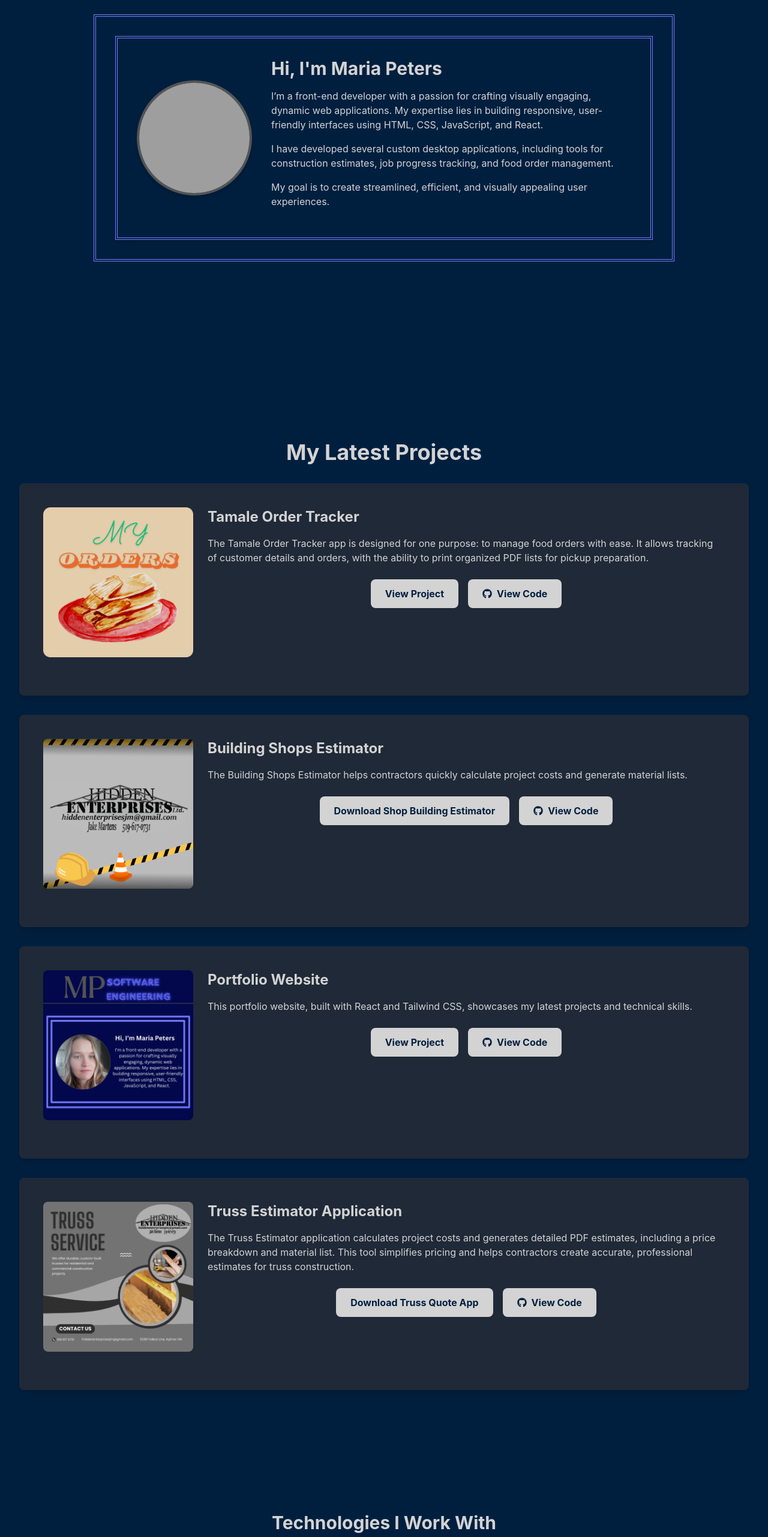
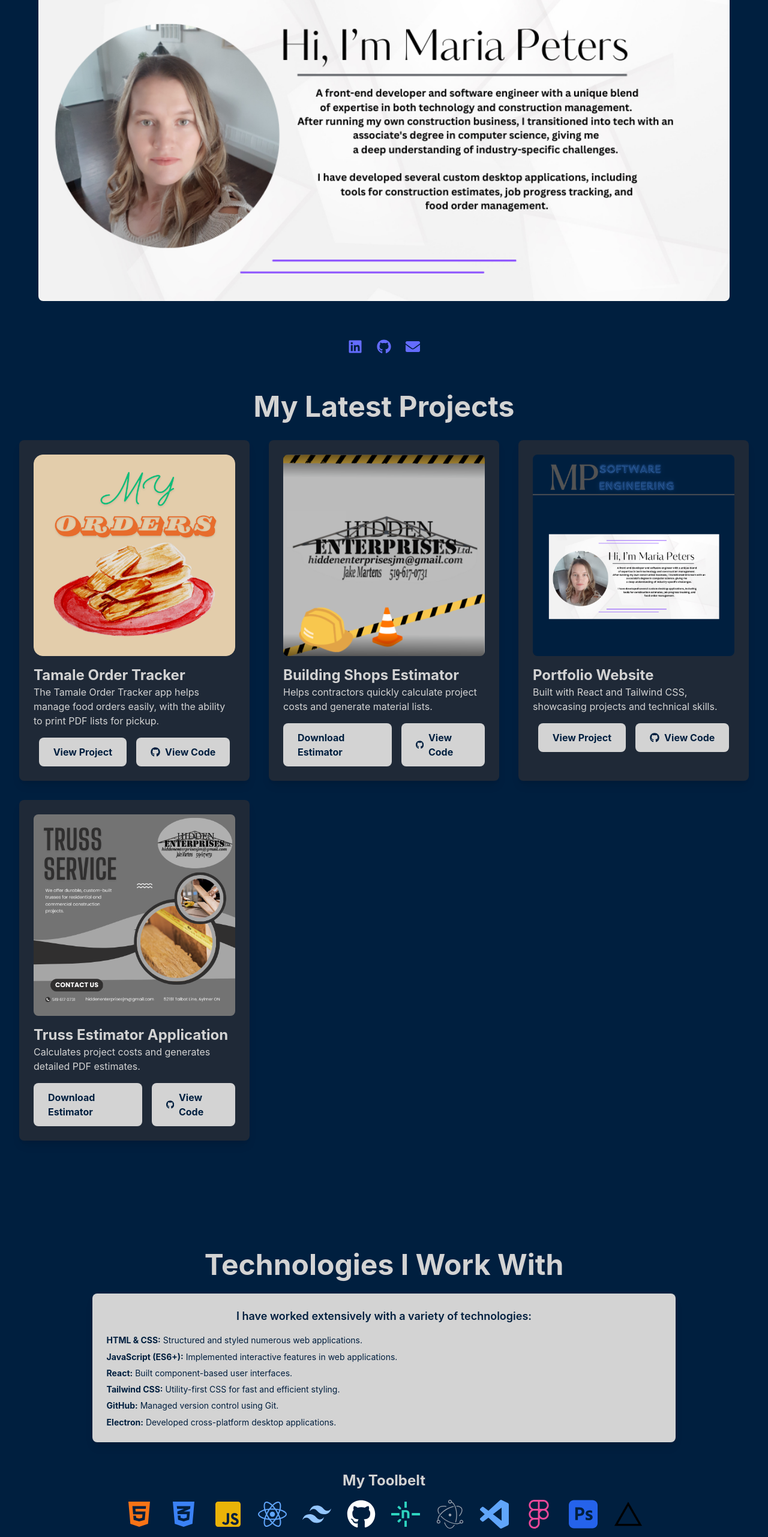
Before and after one commit to Marysgithub321/my-portfolio, a React (Vite) app: page / in a window 1280 px wide. Shown: the part 234-2797 px from the top of the page at 60% size. Built offline with nearby package versions, Linux system fonts and the light colour scheme; grey boxes are pictures that could not be loaded.

Commit message:
adding media queries

```diff
--- a/src/components/HomeHeader.jsx
+++ b/src/components/HomeHeader.jsx
@@ -46,7 +46,7 @@ const HomeHeader = () => {
       {/* Line under the logo */}
       <hr
         ref={lineRef}
-        className="absolute top-[90px] left-0 border-0 border-t-2 border-[#545454]"
+        className="absolute top-[100px] left-0 border-0 border-t-2 border-[#545454]"
         style={{ width: '100%' }}
       />
 
--- a/src/index.css
+++ b/src/index.css
@@ -5,8 +5,8 @@
 
 /* Custom global styles */
 :root {
-  --header-height: 120px; /* Adjusted header height */
-  --footer-height: 100px; /* Example footer height */
+  --header-height: 120px;
+  --footer-height: 100px;
   color-scheme: light dark;
   background-color: #242424;
   color: rgba(255, 255, 255, 0.87);
@@ -75,29 +75,16 @@ header {
   z-index: 50;
 }
 
-/* Sparkle effect animation */
-@keyframes sparkle {
-  0% {
-    opacity: 0;
-    transform: scale(0);
-  }
-  50% {
-    opacity: 1;
-    transform: scale(1.2);
-  }
-  100% {
-    opacity: 0;
-    transform: scale(0);
+@media (max-width: 768px) {
+  header {
+    height: 80px; /* Smaller header height on mobile */
   }
 }
 
-.sparkle {
-  position: absolute;
-  width: 10px;
-  height: 10px;
-  background: white;
-  border-radius: 50%;
-  animation: sparkle 2s infinite ease-in-out;
+@media (max-width: 480px) {
+  header {
+    height: 60px;
+  }
 }
 
 /* Responsive layout and header adjustments */
@@ -112,11 +99,11 @@ header {
 
   img {
     width: 100%;
+    height: auto;
   }
 
   header {
-    height: var(--header-height);
-    background-color: #1a1a1a;
+    height: 80px;
   }
 }
 
@@ -125,17 +112,7 @@ header {
     padding: 0.5rem;
   }
 
-  /* Fix for mobile screens */
   header {
-    height: 120px;
-  }
-
-  .lg\:hidden.absolute {
-    top: 45px;
-    right: 8px;
-  }
-
-  .max-w-lg {
-    max-width: 90%;
+    height: 60px;
   }
 }
--- a/src/pages/Home.jsx
+++ b/src/pages/Home.jsx
@@ -1,104 +1,104 @@
-import React, { useRef, useEffect } from "react";
-import gsap from "gsap";
-import HomeHeader from "../components/HomeHeader"; // Import HomeHeader
-import Footer from "../components/Footer"; // Import Footer
-import HeadShot from "../images/HeadShot.png"; // Import your headshot for About Me
-import VercelLogo from '../images/vercel_logo.png'; // Import Vercel logo
-import MyOrders from '../images/MyOrders.png'; // Make sure the image path is correct
-import shopLogo from '../images/shopLogo.png'; // Import shopLogo
-import MyCard from '../images/MyCard.png'; // Import your portfolio card image
-import Truss from '../images/Truss.png'; // Make sure the image path is correct
+import React from "react";
+import HomeHeader from "../components/HomeHeader";
+import Footer from "../components/Footer";
+import Hero from "../images/Hero.png";
+import VercelLogo from "../images/vercel_logo.png";
+import MyLogo from "../images/MyLogo.png";
+import shopLogo from "../images/shopLogo.png";
+import Truss from "../images/Truss.png";
+import MyOrders from "../images/MyOrders.png";
 
-import { FaLinkedin, FaEnvelope, FaGithub, FaHtml5, FaCss3Alt, FaReact, FaJsSquare } from 'react-icons/fa';
-import { SiTailwindcss, SiNetlify, SiElectron, SiVisualstudiocode, SiCanva, SiFigma, SiAdobephotoshop } from 'react-icons/si';
+import {
+  FaLinkedin,
+  FaEnvelope,
+  FaGithub,
+  FaHtml5,
+  FaCss3Alt,
+  FaReact,
+  FaJsSquare,
+} from "react-icons/fa";
+import {
+  SiTailwindcss,
+  SiNetlify,
+  SiElectron,
+  SiVisualstudiocode,
+  SiCanva,
+  SiFigma,
+  SiAdobephotoshop,
+} from "react-icons/si";
 
 const Home = () => {
-  const outerBorderRef = useRef(null);
-  const additionalBorderRef = useRef(null);
-
-  useEffect(() => {
-    // GSAP animation for About Me section
-    gsap.fromTo(
-      outerBorderRef.current,
-      { borderWidth: "0px" },
-      { borderWidth: "4px", duration: 1, ease: "power2.out" }
-    );
-    gsap.fromTo(
-      additionalBorderRef.current,
-      { borderWidth: "0px" },
-      { borderWidth: "4px", duration: 1, ease: "power2.out", delay: 0.5 }
-    );
-  }, []);
-
   return (
     <div className="flex flex-col min-h-screen bg-dark-blue text-light-gray">
       {/* HomeHeader */}
       <HomeHeader />
 
       {/* About Me Section */}
-      <section id="about" className="min-h-screen flex flex-col items-center justify-center p-8" style={{ marginTop: '40px' }}>
-        <div
-          ref={additionalBorderRef}
-          className="p-8 border-double border-[#747bff] mt-12"
-          style={{
-            borderWidth: "0px",
-            borderRadius: "0",
-            transition: "border-width 1s ease",
-          }}
+      <section id="about" className="min-h-screen flex flex-col items-center justify-center px-4 sm:px-8 pt-32">
+  <div className="flex justify-center items-center w-full p-8">
+    <img
+      src={Hero}
+      alt="About Me"
+      className="w-full h-auto object-cover rounded-lg"
+    />
+  </div>
+
+  {/* Social icons */}
+  <div className="flex items-center justify-center space-x-6 p-8">
+    <a
+      href="https://www.linkedin.com/in/maria-peters-5699b6327"
+      target="_blank"
+      rel="noopener noreferrer"
+      className="hover:text-gray-700"
     >
-          <div
-            ref={outerBorderRef}
-            className="p-8 rounded-lg shadow-lg max-w-4xl flex items-center space-x-8 border-[#747bff] border-double"
-            style={{
-              borderWidth: "0px",
-              borderRadius: "0",
-              transition: "border-width 1s ease",
-            }}
+      <FaLinkedin size={24} />
+    </a>
+    <a
+      href="https://github.com/Marysgithub321"
+      target="_blank"
+      rel="noopener noreferrer"
+      className="hover:text-gray-700"
     >
-            {/* Oval Headshot Image */}
-            <img
-              src={HeadShot}
-              alt="Maria Peters"
-              className="w-48 h-48 object-cover rounded-full border-4 border-[#545454] shadow-lg"
-            />
-            {/* About Me Text */}
-            <div>
-              <h1 className="text-3xl font-bold mb-4">Hi, I'm Maria Peters</h1>
-              <p className="text-md mb-4">
-                I’m a front-end developer with a passion for crafting visually engaging, dynamic web applications. My expertise lies in building responsive, user-friendly interfaces using HTML, CSS, JavaScript, and React.
-              </p>
-              <p className="text-md mb-4">
-                I have developed several custom desktop applications, including tools for construction estimates, job progress tracking, and food order management.
-              </p>
-              <p className="text-md mb-4">
-                My goal is to create streamlined, efficient, and visually appealing user experiences.
-              </p>
-            </div>
-          </div>
+      <FaGithub size={24} />
+    </a>
+    <a
+      href="mailto:mp-developer@outlook.com"
+      className="hover:text-gray-700"
+    >
+      <FaEnvelope size={24} />
+    </a>
   </div>
 </section>
 
+
       {/* Projects Section */}
-      <section id="projects" className="min-h-screen flex flex-col items-center justify-start p-8">
-        <h1 className="text-4xl font-bold mt-24">My Latest Projects</h1>
+      <section
+        id="projects"
+        className="min-h-screen flex flex-col items-center justify-start px-4 sm:px-8"
+      >
+        <h1 className="text-3xl sm:text-4xl md:text-5xl font-bold text-center mt-8">
+          My Latest Projects
+        </h1>
 
-        {/* Project 1: Tamale Order Tracker */}
-        <div className="bg-gray-800 p-10 rounded-lg shadow-lg w-full mt-8">
+        {/* Project Cards */}
+        <div className="grid grid-cols-1 sm:grid-cols-2 lg:grid-cols-3 gap-8 mt-8">
+          {/* Project 1 */}
+          <div className="bg-gray-800 p-6 rounded-lg shadow-lg">
             <img
               src={MyOrders}
               alt="Tamale Order Tracker"
-            className="float-left w-64 h-64 object-cover rounded-lg mr-6 mb-6"
-            style={{ width: '250px', height: '250px' }}
+              className="w-full h-auto object-cover rounded-lg mb-4"
             />
-          <div>
-            <h2 className="text-2xl font-bold text-light-gray mb-4">Tamale Order Tracker</h2>
+            <h2 className="text-2xl font-bold text-light-gray">
+              Tamale Order Tracker
+            </h2>
             <p className="text-light-gray mb-4">
-              The Tamale Order Tracker app is designed for one purpose: to manage food orders with ease. It allows tracking of customer details and orders, with the ability to print organized PDF lists for pickup preparation.
+              The Tamale Order Tracker app helps manage food orders easily, with
+              the ability to print PDF lists for pickup.
             </p>
-          </div>
-          <div className="flex justify-center mt-6 space-x-4">
+            <div className="flex justify-center space-x-4">
               <a
-              href="https://tamale-app.vercel.app/"
+                href="https://tamale-app-desktop.vercel.app/"
                 target="_blank"
                 rel="noopener noreferrer"
                 className="bg-light-gray text-dark-blue py-3 px-6 rounded-lg font-bold hover:bg-gray-300 transition"
@@ -117,34 +117,32 @@ const Home = () => {
             </div>
           </div>
 
+          {/* Repeat similar for other projects */}
           {/* Project 2: Building Shops Estimator */}
-<div className="bg-gray-800 p-10 rounded-lg shadow-lg w-full mt-8">
+          <div className="bg-gray-800 p-6 rounded-lg shadow-lg">
             <img
               src={shopLogo}
               alt="Building Shops Estimator"
-    className="float-left w-64 h-64 object-cover rounded-lg mr-6 mb-6"
-    style={{ width: '250px', height: '250px' }}
+              className="w-full h-auto object-cover rounded-lg mb-4"
             />
-  <div>
-    <h2 className="text-2xl font-bold text-light-gray mb-4">Building Shops Estimator</h2>
+            <h2 className="text-2xl font-bold text-light-gray">
+              Building Shops Estimator
+            </h2>
             <p className="text-light-gray mb-4">
-      The Building Shops Estimator helps contractors quickly calculate project costs and generate material lists.
+              Helps contractors quickly calculate project costs and generate
+              material lists.
             </p>
-  </div>
-
-  {/* Centered Buttons for Download and GitHub */}
-  <div className="flex justify-center mt-6 space-x-4">
+            <div className="flex justify-center space-x-4">
               <a
-      href="https://1drv.ms/u/s!AvelyWS0bAEulbhVs5bX2ckMdnMtTQ?e=yGilPg"  // OneDrive link for Shop Building Estimator download
+                href="https://1drv.ms/u/s!AvelyWS0bAEulbhVs5bX2ckMdnMtTQ?e=yGilPg"
                 target="_blank"
                 rel="noopener noreferrer"
                 className="bg-light-gray text-dark-blue py-3 px-6 rounded-lg font-bold hover:bg-gray-300 transition"
               >
-      Download Shop Building Estimator
+                Download Estimator
               </a>
-
               <a
-      href="https://github.com/Marysgithub321/hidden-quote.git"
+                href="https://github.com/Marysgithub321/Shop-Estimator.git"
                 target="_blank"
                 rel="noopener noreferrer"
                 className="bg-light-gray text-dark-blue py-3 px-6 rounded-lg font-bold hover:bg-gray-300 transition flex items-center space-x-2"
@@ -155,22 +153,21 @@ const Home = () => {
             </div>
           </div>
 
-
           {/* Project 3: Portfolio Website */}
-        <div className="bg-gray-800 p-10 rounded-lg shadow-lg w-full mt-8">
+          <div className="bg-gray-800 p-6 rounded-lg shadow-lg">
             <img
-            src={MyCard}
+              src={MyLogo}
               alt="Portfolio Website"
-            className="float-left w-64 h-64 object-cover rounded-lg mr-6 mb-6"
-            style={{ width: '250px', height: '250px' }}
+              className="w-full h-auto object-cover rounded-lg mb-4"
             />
-          <div>
-            <h2 className="text-2xl font-bold text-light-gray mb-4">Portfolio Website</h2>
+            <h2 className="text-2xl font-bold text-light-gray">
+              Portfolio Website
+            </h2>
             <p className="text-light-gray mb-4">
-              This portfolio website, built with React and Tailwind CSS, showcases my latest projects and technical skills.
+              Built with React and Tailwind CSS, showcasing projects and
+              technical skills.
             </p>
-          </div>
-          <div className="flex justify-center mt-6 space-x-4">
+            <div className="flex justify-center space-x-4">
               <a
                 href="https://your-portfolio-site.com"
                 target="_blank"
@@ -192,33 +189,27 @@ const Home = () => {
           </div>
 
           {/* Project 4: Truss Estimator Application */}
-<div className="bg-gray-800 p-10 rounded-lg shadow-lg w-full mt-8">
+          <div className="bg-gray-800 p-6 rounded-lg shadow-lg">
             <img
-    src={Truss} // Ensure the image path for Truss.png is correct
+              src={Truss}
               alt="Truss Estimator Application"
-    className="float-left w-64 h-64 object-cover rounded-lg mr-6 mb-6"
-    style={{ width: '250px', height: '250px' }}
+              className="w-full h-auto object-cover rounded-lg mb-4"
             />
-  <div>
-    <h2 className="text-2xl font-bold text-light-gray mb-4">Truss Estimator Application</h2>
+            <h2 className="text-2xl font-bold text-light-gray">
+              Truss Estimator Application
+            </h2>
             <p className="text-light-gray mb-4">
-      The Truss Estimator application calculates project costs and generates detailed PDF estimates,
-      including a price breakdown and material list. This tool simplifies pricing and helps contractors
-      create accurate, professional estimates for truss construction.
+              Calculates project costs and generates detailed PDF estimates.
             </p>
-  </div>
-
-  {/* Centered Buttons for Project and GitHub */}
-  <div className="flex justify-center mt-6 space-x-4">
+            <div className="flex justify-center space-x-4">
               <a
-      href="https://1drv.ms/u/s!AvelyWS0bAEulpIRMSGwQNVZ1ZD4kw?e=Y5WJMC"  // OneDrive link for app download
+                href="https://1drv.ms/u/s!AvelyWS0bAEulpIRMSGwQNVZ1ZD4kw?e=Y5WJMC"
                 target="_blank"
                 rel="noopener noreferrer"
                 className="bg-light-gray text-dark-blue py-3 px-6 rounded-lg font-bold hover:bg-gray-300 transition"
               >
-      Download Truss Quote App
+                Download Estimator
               </a>
-
               <a
                 href="https://github.com/Marysgithub321/Hidden-Truss"
                 target="_blank"
@@ -230,32 +221,54 @@ const Home = () => {
               </a>
             </div>
           </div>
-
-
-
+        </div>
       </section>
 
       {/* Technologies Section */}
-      <section id="technologies" className="min-h-screen flex flex-col items-center justify-center p-8">
-        <h1 className="text-3xl font-bold mb-6 mt-12 text-center">Technologies I Work With</h1>
-        <div className="bg-light-gray text-dark-blue p-6 rounded-lg shadow-lg w-4/5 text-left mb-8">
+      <section
+        id="technologies"
+        className="min-h-screen flex flex-col items-center justify-center px-4 sm:px-8"
+      >
+        <h1 className="text-3xl sm:text-4xl md:text-5xl font-bold text-center mb-6 mt-8">
+          Technologies I Work With
+        </h1>
+
+        <div className="bg-light-gray text-dark-blue p-6 rounded-lg shadow-lg w-4/5 mb-8">
           <p className="text-lg mb-4 text-center font-semibold">
-            I have worked extensively with a variety of technologies to create functional, responsive, and user-friendly applications:
+            I have worked extensively with a variety of technologies:
           </p>
           <ul className="space-y-2 text-sm leading-snug">
-            <li><span className="font-bold">HTML & CSS:</span> Structured and styled numerous web applications, ensuring responsiveness and accessibility.</li>
-            <li><span className="font-bold">JavaScript (ES6+):</span> Implemented complex logic and interactive features in web applications.</li>
-            <li><span className="font-bold">React:</span> Built dynamic, component-based user interfaces with state management and routing.</li>
-            <li><span className="font-bold">Tailwind CSS:</span> Utilized utility-first CSS for fast and efficient styling.</li>
-            <li><span className="font-bold">GitHub:</span> Managed version control and collaborated with teams using Git and GitHub.</li>
-            <li><span className="font-bold">Electron:</span> Developed desktop applications using web technologies, bringing cross-platform compatibility to web apps.</li>
+            <li>
+              <span className="font-bold">HTML & CSS:</span> Structured and
+              styled numerous web applications.
+            </li>
+            <li>
+              <span className="font-bold">JavaScript (ES6+):</span> Implemented
+              interactive features in web applications.
+            </li>
+            <li>
+              <span className="font-bold">React:</span> Built component-based
+              user interfaces.
+            </li>
+            <li>
+              <span className="font-bold">Tailwind CSS:</span> Utility-first CSS
+              for fast and efficient styling.
+            </li>
+            <li>
+              <span className="font-bold">GitHub:</span> Managed version control
+              using Git.
+            </li>
+            <li>
+              <span className="font-bold">Electron:</span> Developed
+              cross-platform desktop applications.
+            </li>
           </ul>
         </div>
 
-        {/* My Toolbelt Section */}
-        <div className="mt-4 mb-6">
-          <h2 className="text-2xl font-bold mb-4 text-center">My Toolbelt</h2>
-          <div className="flex justify-center space-x-6 text-5xl">
+        {/* Toolbelt Section */}
+        <div className="mt-4">
+          <h2 className="text-2xl font-bold text-center mb-4">My Toolbelt</h2>
+          <div className="grid grid-cols-3 sm:grid-cols-3 md:grid-cols-6 lg:grid-cols-12 gap-6 text-5xl justify-center">
             <FaHtml5 className="text-orange-500" />
             <FaCss3Alt className="text-blue-500" />
             <FaJsSquare className="text-yellow-500" />
@@ -265,18 +278,109 @@ const Home = () => {
             <SiNetlify className="text-teal-400" />
             <SiElectron className="text-gray-400" />
             <SiVisualstudiocode className="text-blue-400" />
-            <SiCanva className="text-teal-500" />
             <SiFigma className="text-pink-500" />
             <SiAdobephotoshop className="text-blue-600" />
-            <img src={VercelLogo} alt="Vercel Logo" style={{ width: '50px', height: '50px' }} />
+            <img
+              src={VercelLogo}
+              alt="Vercel Logo"
+              style={{ width: "50px", height: "50px" }}
+            />
           </div>
         </div>
       </section>
 
       {/* Contact Me Section */}
-      <section id="contact" className="min-h-screen flex flex-col items-center justify-center p-8">
+      <section
+  id="contact"
+  className="relative flex flex-col items-center justify-center w-screen min-h-screen bg-dark-blue text-light-gray px-4 sm:px-8 pt-16 sm:pt-24 pb-16 sm:pb-24"
+>
+  <h1 className="text-3xl sm:text-4xl md:text-5xl font-bold mb-6 text-center">
+    Contact Me
+  </h1>
+
   {/* Contact Form */}
+  <form
+    action="https://formspree.io/f/xkgwepbq"
+    method="POST"
+    className="w-full max-w-lg bg-gray-800 p-6 rounded-lg shadow-lg"
+  >
+    <div className="mb-4">
+      <label
+        className="block text-light-gray text-sm font-bold mb-2"
+        htmlFor="name"
+      >
+        Name
+      </label>
+      <input
+        className="w-full p-3 text-gray-800 rounded-lg focus:outline-none"
+        type="text"
+        id="name"
+        name="name"
+        placeholder="Your name"
+        required
+      />
+    </div>
+    <div className="mb-4">
+      <label
+        className="block text-light-gray text-sm font-bold mb-2"
+        htmlFor="email"
+      >
+        Email
+      </label>
+      <input
+        className="w-full p-3 text-gray-800 rounded-lg focus:outline-none"
+        type="email"
+        id="email"
+        name="email"
+        placeholder="Your email"
+        required
+      />
+    </div>
+    <div className="mb-6">
+      <label
+        className="block text-light-gray text-sm font-bold mb-2"
+        htmlFor="message"
+      >
+        Message
+      </label>
+      <textarea
+        className="w-full p-3 text-gray-800 rounded-lg focus:outline-none"
+        id="message"
+        name="message"
+        placeholder="Your message"
+        rows="4"
+        required
+      ></textarea>
+    </div>
+    <div className="flex justify-center">
+      <button
+        className="bg-customBlue text-gray-700 font-bold py-2 px-4 rounded-lg hover:bg-gray-600 transition duration-300"
+        type="submit"
+      >
+        Send Message
+      </button>
+    </div>
+  </form>
+
+  {/* Contact Info Links */}
+  <div className="mt-8 flex space-x-6">
+    <a
+      href="https://www.linkedin.com/in/maria-peters-5699b6327"
+      target="_blank"
+      rel="noopener noreferrer"
+      className="text-light-gray hover:text-customBlue transition"
+    >
+      <FaLinkedin size={40} />
+    </a>
+    <a
+      href="mailto:mp-developer@outlook.com"
+      className="text-light-gray hover:text-customBlue transition"
+    >
+      <FaEnvelope size={40} />
+    </a>
+  </div>
 </section>
+
 
       {/* Footer */}
       <Footer />
```
Also changed, not shown: src/components/Testimonials.jsx (added, +60 -0 lines), src/images/Hero.png (added), src/images/MyLogo.png (added), tailwind.config.js (line endings or trailing spaces). Lines whose indentation alone changed are shown as unchanged.
